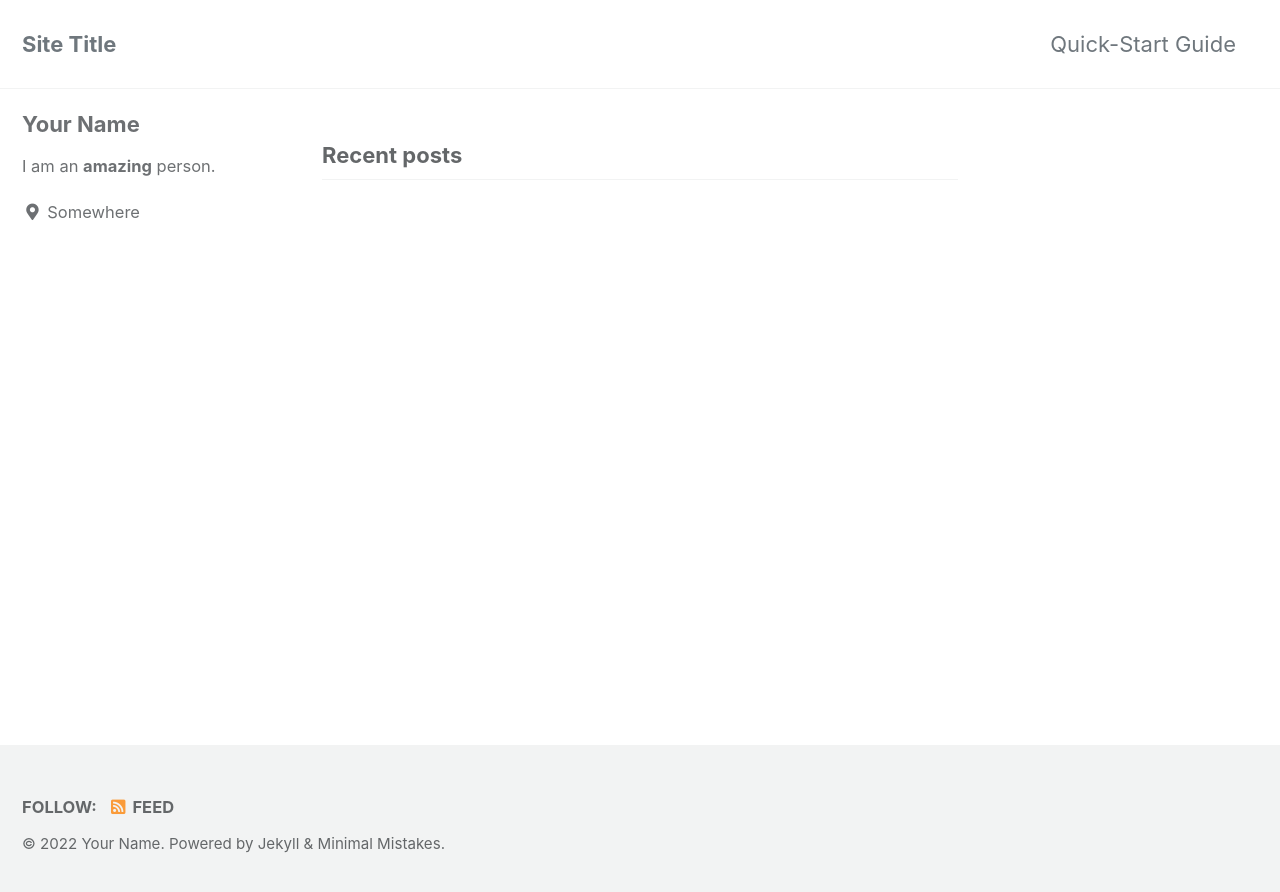
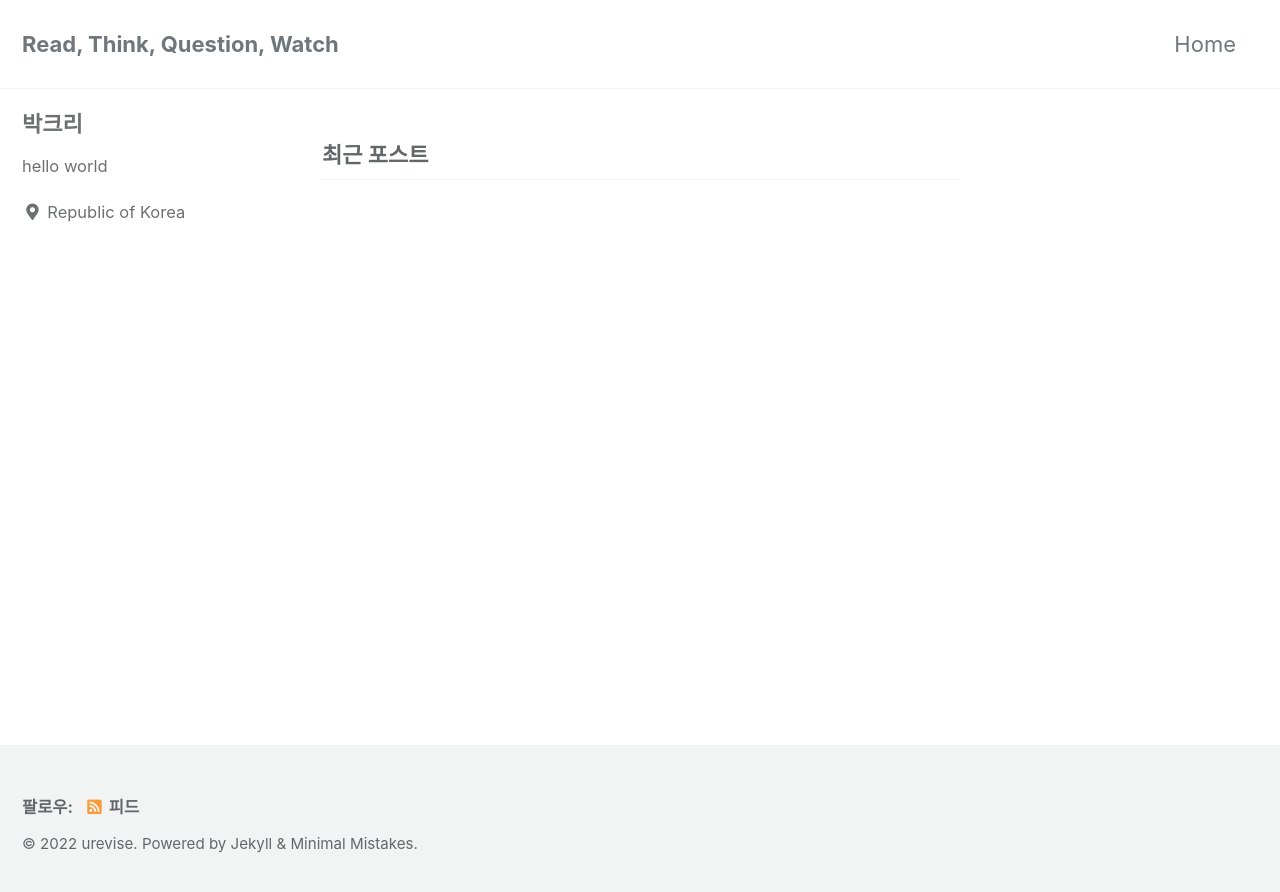
Before and after one commit to cree-park/urevise.github.io, a Jekyll site: the page built from index.html, in a window 1280 px wide. Shown: the top 892 px of the page. Built offline with Jekyll 4.4.1, drawn with Linux system fonts in a browser that asks for light colours; cached includes are drawn as plain includes; the list of posts is cut into pages by our own code.

Commit message:
사이트 기본 정보 입력

```diff
--- a/Gemfile
+++ b/Gemfile
@@ -1,2 +1,3 @@
 source "https://rubygems.org"
 gemspec
+gem "webrick", "~> 1.7"
--- a/_config.yml
+++ b/_config.yml
@@ -15,18 +15,18 @@
 minimal_mistakes_skin    : "default" # "air", "aqua", "contrast", "dark", "dirt", "neon", "mint", "plum", "sunrise"
 
 # Site Settings
-locale                   : "en-US"
-title                    : "Site Title"
+locale                   : "ko-KR"
+title                    : "my velog"
 title_separator          : "-"
 subtitle                 : # site tagline that appears below site title in masthead
-name                     : "Your Name"
+name                     : "urevise"
 description              : "An amazing website."
-url                      : # the base hostname & protocol for your site e.g. "https://mmistakes.github.io"
+url                      : "https://urevise.github.io"
 baseurl                  : # the subpath of your site, e.g. "/blog"
-repository               : # GitHub username/repo-name e.g. "mmistakes/minimal-mistakes"
+repository               : "https://github.com/urevise/urevise.github.io"
 teaser                   : # path of fallback teaser image, e.g. "/assets/images/500x300.png"
 logo                     : # path of logo image to display in the masthead, e.g. "/assets/images/88x88.png"
-masthead_title           : # overrides the website title displayed in the masthead, use " " for no title
+masthead_title           : "Read, Think, Question, Watch"
 # breadcrumbs            : false # true, false (default)
 words_per_minute         : 200
 comments:
@@ -102,10 +102,10 @@ analytics:
 
 # Site Author
 author:
-  name             : "Your Name"
+  name             : "박크리"
   avatar           : # path of avatar image, e.g. "/assets/images/bio-photo.jpg"
-  bio              : "I am an **amazing** person."
-  location         : "Somewhere"
+  bio              : "hello world"
+  location         : "Republic of Korea"
   email            :
   links:
     - label: "Email"
--- a/_data/navigation.yml
+++ b/_data/navigation.yml
@@ -1,7 +1,7 @@
 # main links
 main:
-  - title: "Quick-Start Guide"
-    url: https://mmistakes.github.io/minimal-mistakes/docs/quick-start-guide/
+  # - title: "Quick-Start Guide"
+  #   url: https://mmistakes.github.io/minimal-mistakes/docs/quick-start-guide/
   # - title: "About"
   #   url: https://mmistakes.github.io/minimal-mistakes/about/
   # - title: "Sample Posts"
@@ -10,3 +10,5 @@ main:
   #   url: /collection-archive/
   # - title: "Sitemap"
   #   url: /sitemap/
+  - title: "Home"
+    url: "/"
```
Also changed, not shown: docs/_pages/tips.md (added, +85 -0 lines), Gemfile.lock (added), 15 other files.
